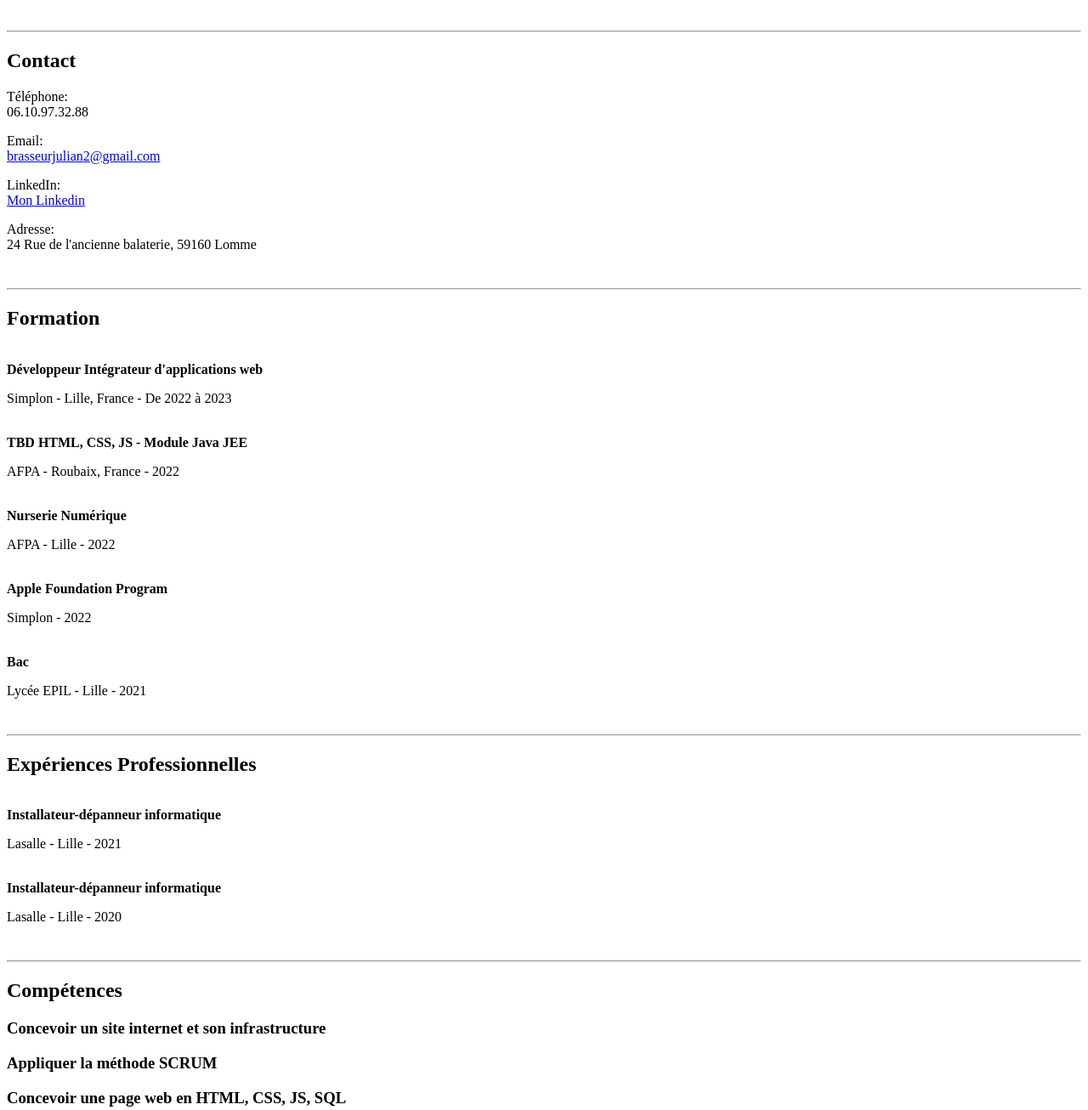
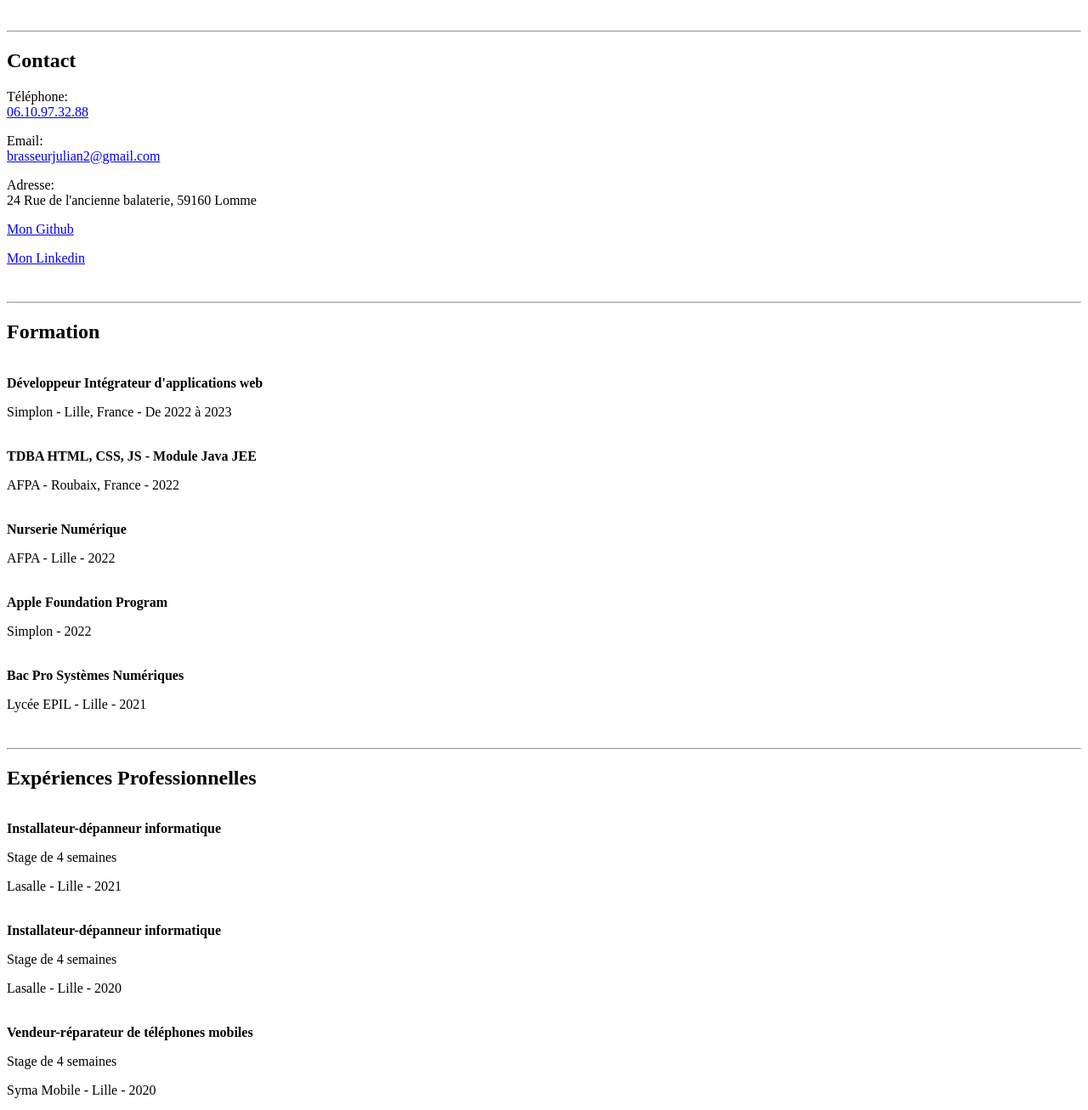
Before and after one commit to Furendori/cv-simplon, a plain HTML site: page index.html in a window 1280 px wide. Shown: the part 520-1826 px from the top of the page at 85% size. Drawn offline with Linux system fonts and the light colour scheme.

Commit message:
Modifications

```diff
--- a/index.html
+++ b/index.html
@@ -20,12 +20,12 @@
     <hr>
 
 
-    <strong><h2>Contact</h2></strong>
+    <h2>Contact</h2>
 
     <p>
 
         Téléphone: <br>
-        06.10.97.32.88
+        <a href="tel:0610973288">06.10.97.32.88</a>
 
     </p>
 
@@ -38,15 +38,20 @@
 
     <p>
 
-        LinkedIn: <br>
-        <a href="https://www.linkedin.com/in/julianbrasseur/">Mon Linkedin</a>
+        Adresse: <br>
+        24 Rue de l'ancienne balaterie, 59160 Lomme
 
     </p>
 
     <p>
 
-        Adresse: <br>
-        24 Rue de l'ancienne balaterie, 59160 Lomme
+        <a href="https://github.com/Furendori">Mon Github</a>
+
+    </p>
+
+    <p>
+
+        <a href="https://www.linkedin.com/in/julianbrasseur/">Mon Linkedin</a>
 
     </p><br>
 
@@ -59,7 +64,7 @@
     <strong>Développeur Intégrateur d'applications web</strong>
     <p>Simplon - Lille, France - De 2022 à 2023</p><br>
 
-    <strong>TBD HTML, CSS, JS - Module Java JEE</strong>
+    <strong>TDBA HTML, CSS, JS - Module Java JEE</strong>
     <p>AFPA - Roubaix, France - 2022</p><br>
 
     <strong>Nurserie Numérique</strong>
@@ -68,20 +73,26 @@
     <strong>Apple Foundation Program</strong>
     <p>Simplon - 2022</p><br>
 
-    <strong>Bac</strong>
+    <strong>Bac Pro Systèmes Numériques</strong>
     <p>Lycée EPIL - Lille - 2021</p><br>
 
 
     <hr>
 
 
-    <strong><h2>Expériences Professionnelles</h2></strong><br>
+    <h2>Expériences Professionnelles</h2><br>
 
     <strong>Installateur-dépanneur informatique</strong>
+    <p>Stage de 4 semaines</p>
     <p>Lasalle - Lille - 2021</p><br>
 
     <strong>Installateur-dépanneur informatique</strong>
+    <p>Stage de 4 semaines</p>
     <p>Lasalle - Lille - 2020</p><br>
+
+    <strong>Vendeur-réparateur de téléphones mobiles</strong>
+    <p>Stage de 4 semaines</p>
+    <p>Syma Mobile - Lille - 2020</p><br>
 
 
     <hr>
```
